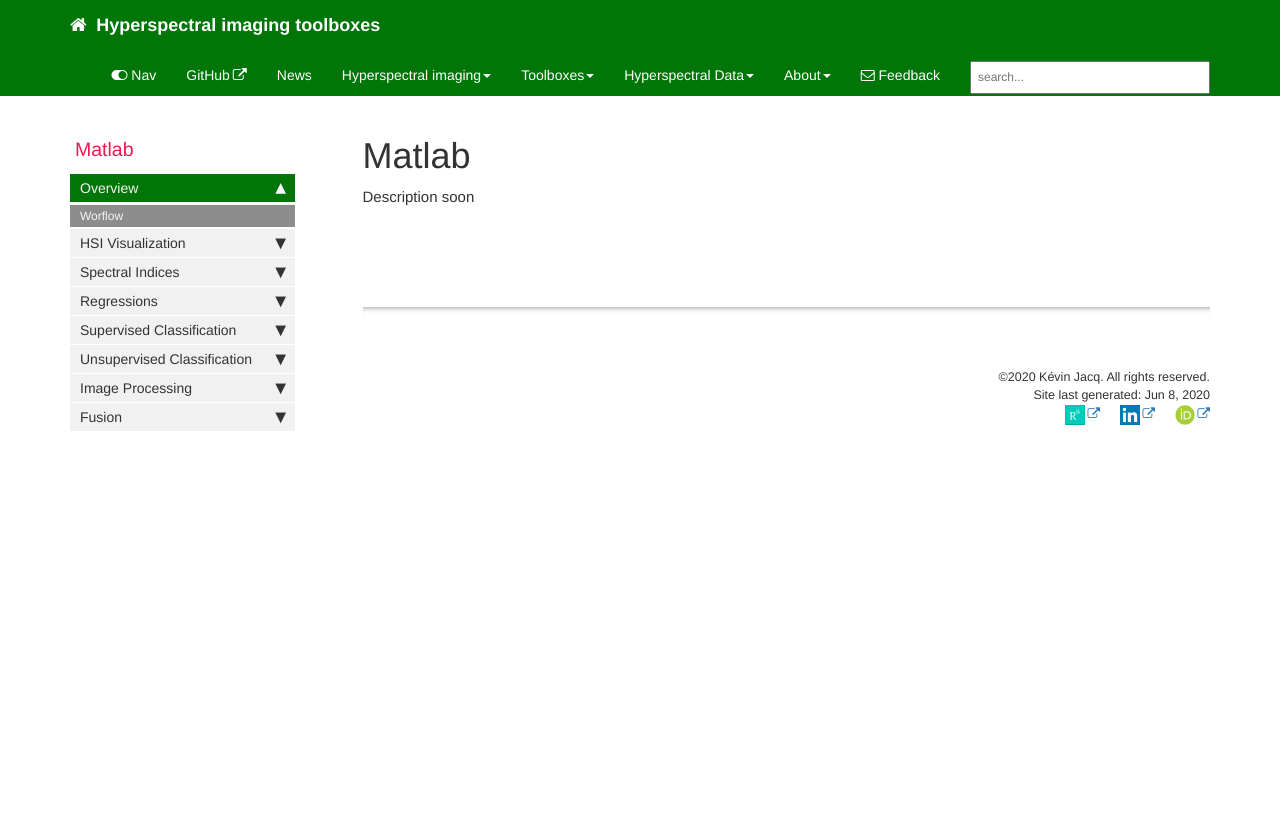
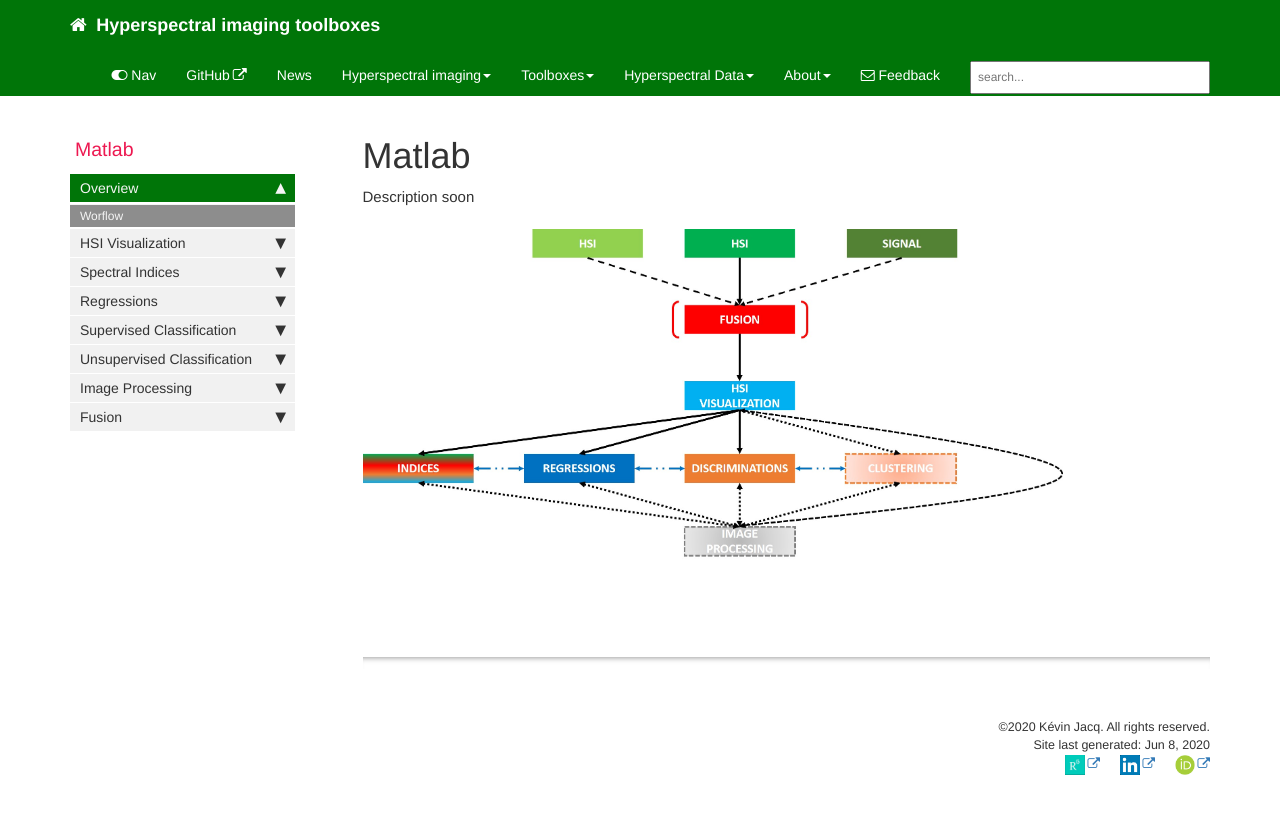
Before and after one commit to JacqKevin/JacqKevin.github.io, a Jekyll site: the page built from pages/Matlab/Matlab.md, in a window 1280 px wide. Shown: the top 814 px of the page. Built offline with Jekyll 4.4.1, drawn with Linux system fonts in a browser that asks for light colours; comment, search, counter and statistics services are not loaded.

Commit message:
Update Matlab.md

```diff
--- a/pages/Matlab/Matlab.md
+++ b/pages/Matlab/Matlab.md
@@ -6,3 +6,5 @@
 ---
 
 Description soon
+
+{% include image.html file="Worflow.jpg" %}
```
